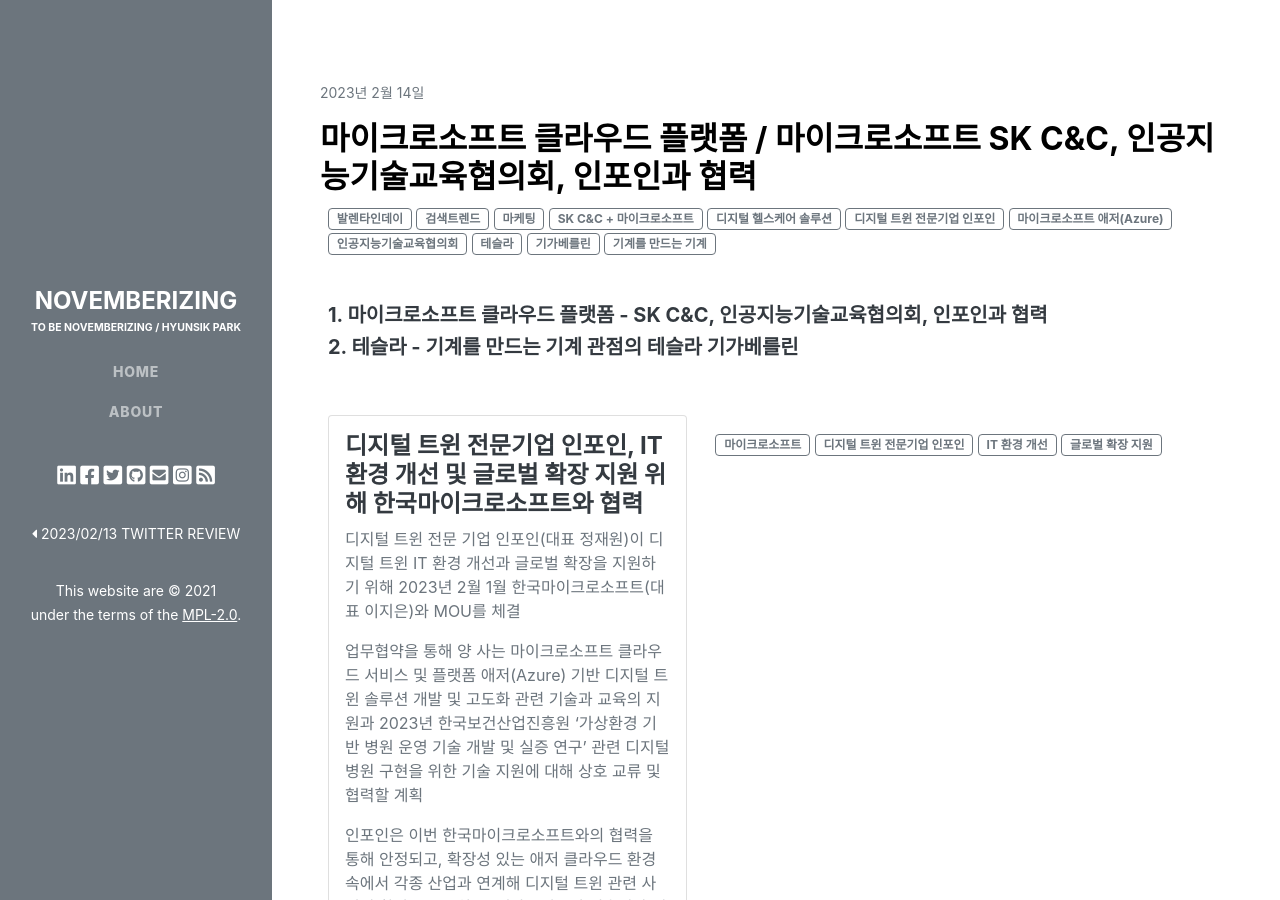
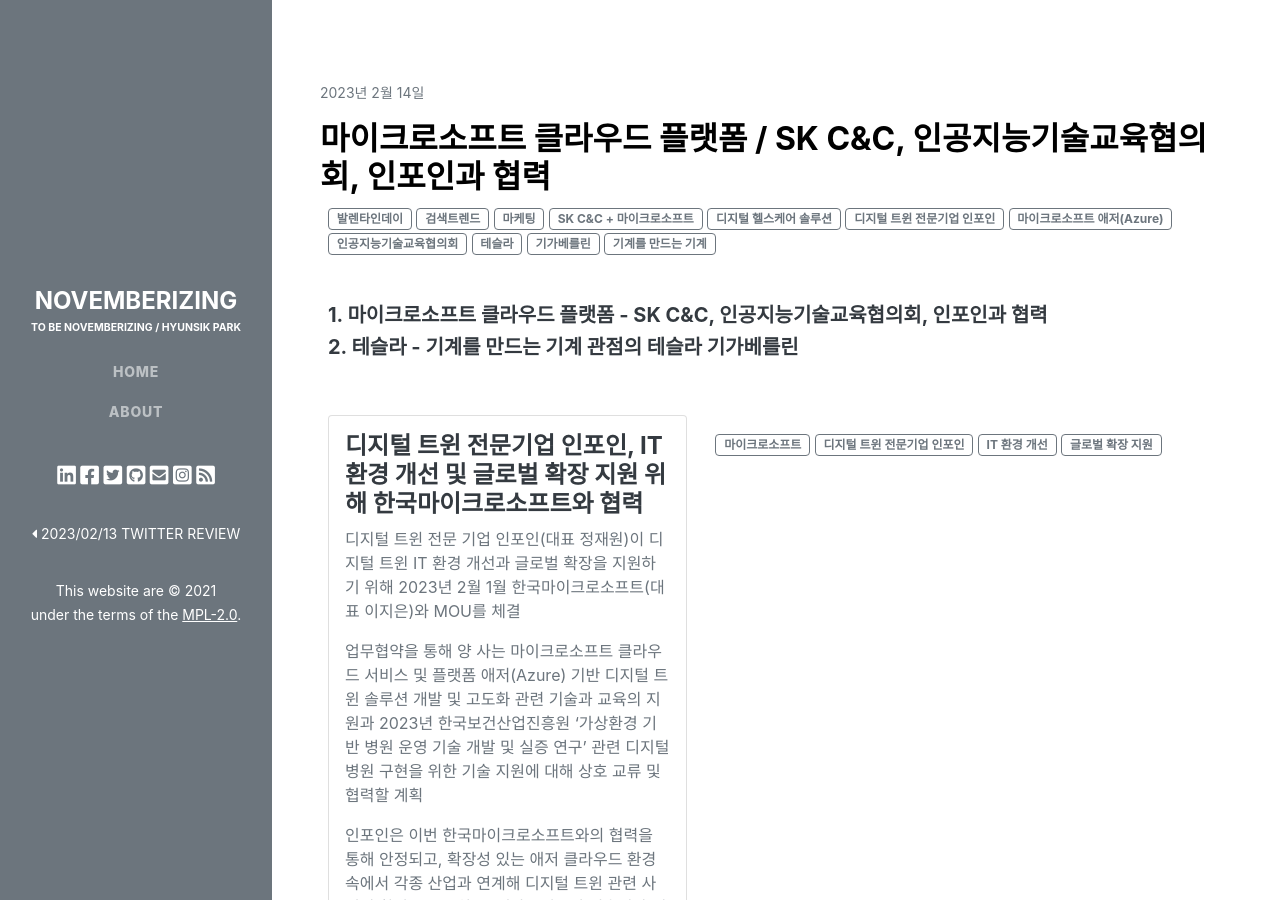
Before and after one commit to novemberizing/novemberizing.github.io, a Jekyll site: the page built from _posts/2023-02-14-NewsXBrief.md, in a window 1280 px wide and 900 px high. Built offline with Jekyll 4.4.1, drawn with Linux system fonts in a browser that asks for light colours; comment, search, counter and statistics services are not loaded.

Commit message:
업데이트

```diff
--- a/_includes/post.html
+++ b/_includes/post.html
@@ -1,6 +1,6 @@
 <section class="resume-section">
     <div class="resume-section-content">
-        <p>
+        <p class="mb-3">
             <small>
                 {{ page.section }}
             </small>
--- a/_posts/2023-02-14-NewsXBrief.md
+++ b/_posts/2023-02-14-NewsXBrief.md
@@ -1,7 +1,7 @@
 ---
 layout: post
 section: "2023년 2월 14일"
-title: "마이크로소프트 클라우드 플랫폼 / 마이크로소프트 SK C&C, 인공지능기술교육협의회, 인포인과 협력"
+title: "마이크로소프트 클라우드 플랫폼 / SK C&C, 인공지능기술교육협의회, 인포인과 협력"
 subtitle: "마이크로소프트 클라우드 플랫폼 / 마이크로소프트 SK C&C, 인공지능기술교육협의회, 인포인과 협력"
 cover: /assets/images/posts/2022-01-08-Decentralization.png
 date: "2023-02-13 11:30:00"
```
